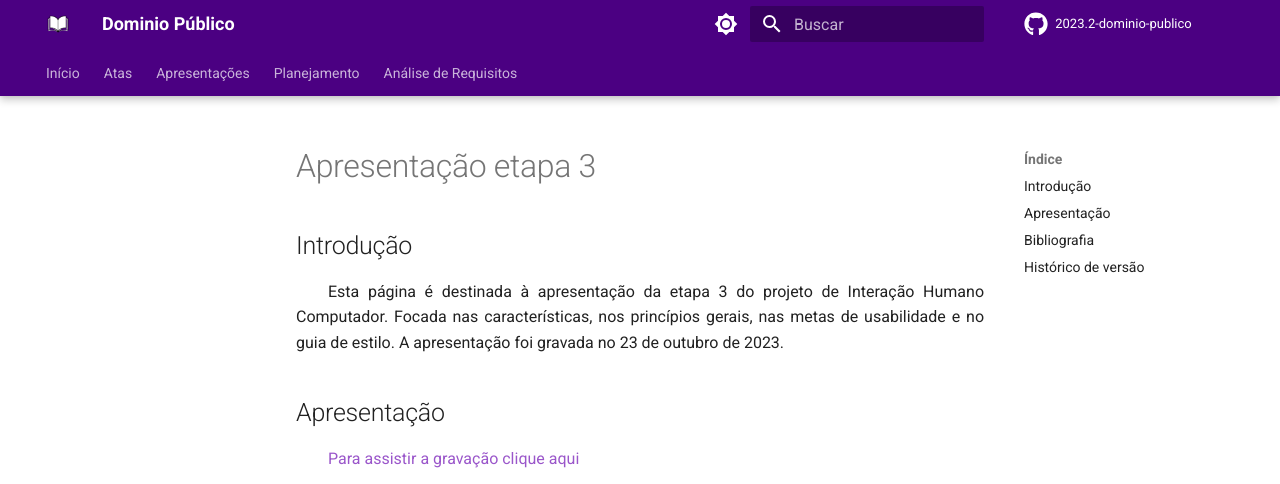
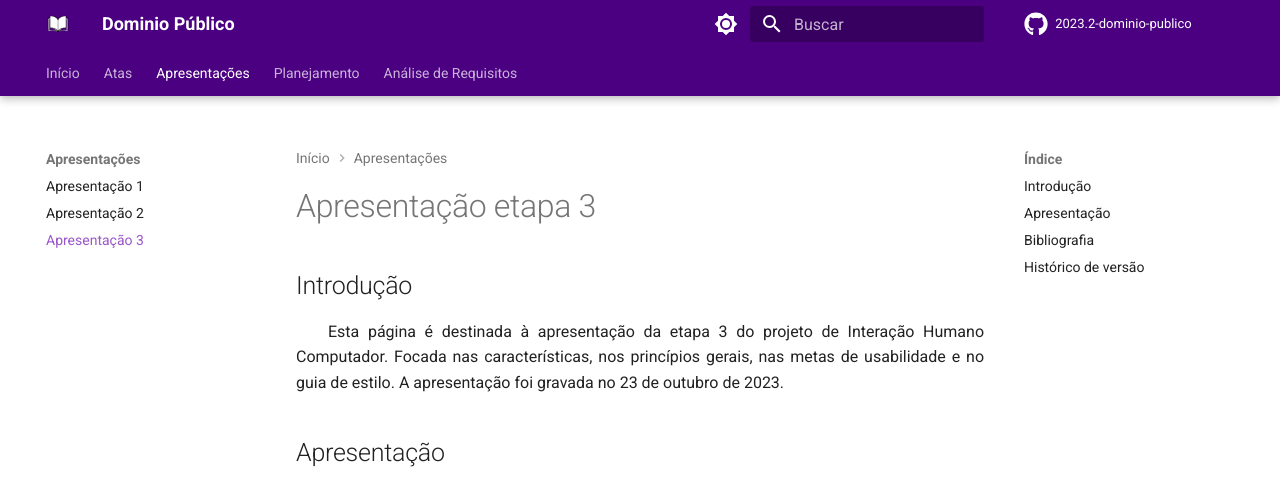
Before and after one commit to Interacao-Humano-Computador/2023.2-Dominio-Publico, an MkDocs documentation site: the page built from docs/apresentacoes/apresentacao_3.md, in a window 1280 px wide and 900 px high, cut to the strip 0-484 px from the top of the window. Built offline with MkDocs 1.6.1 and Material for MkDocs 9.7.7, drawn with Linux system fonts in a browser that asks for light colours; comment, search, counter and statistics services are not loaded.

Commit message:
add apresentação 3

```diff
--- a/mkdocs.yml
+++ b/mkdocs.yml
@@ -57,6 +57,7 @@ nav:
   - Apresentações:
       - Apresentação 1: apresentacoes/apresentacao_1.md
       - Apresentação 2: apresentacoes/apresentacao_2.md
+      - Apresentação 3: apresentacoes/apresentacao_3.md
   - Planejamento:
       - Cronograma: planejamento/cronograma.md
       - Ferramentas: planejamento/ferramentas.md
```
